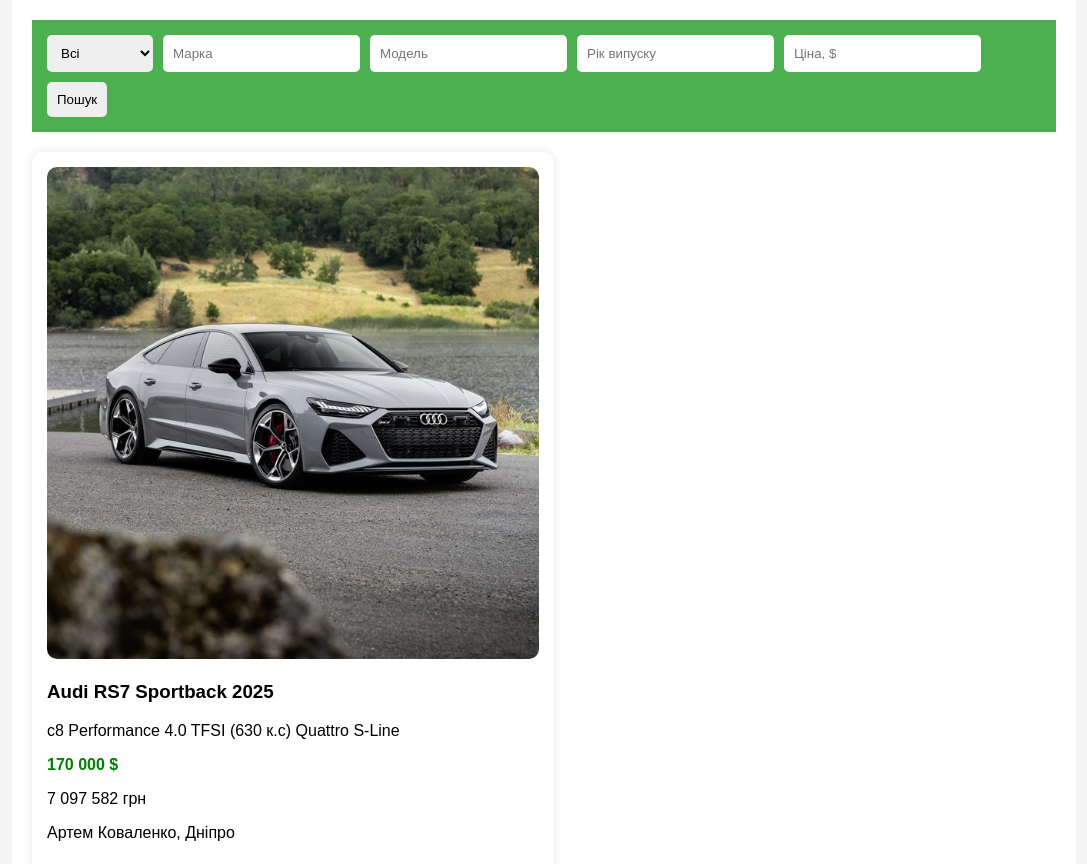
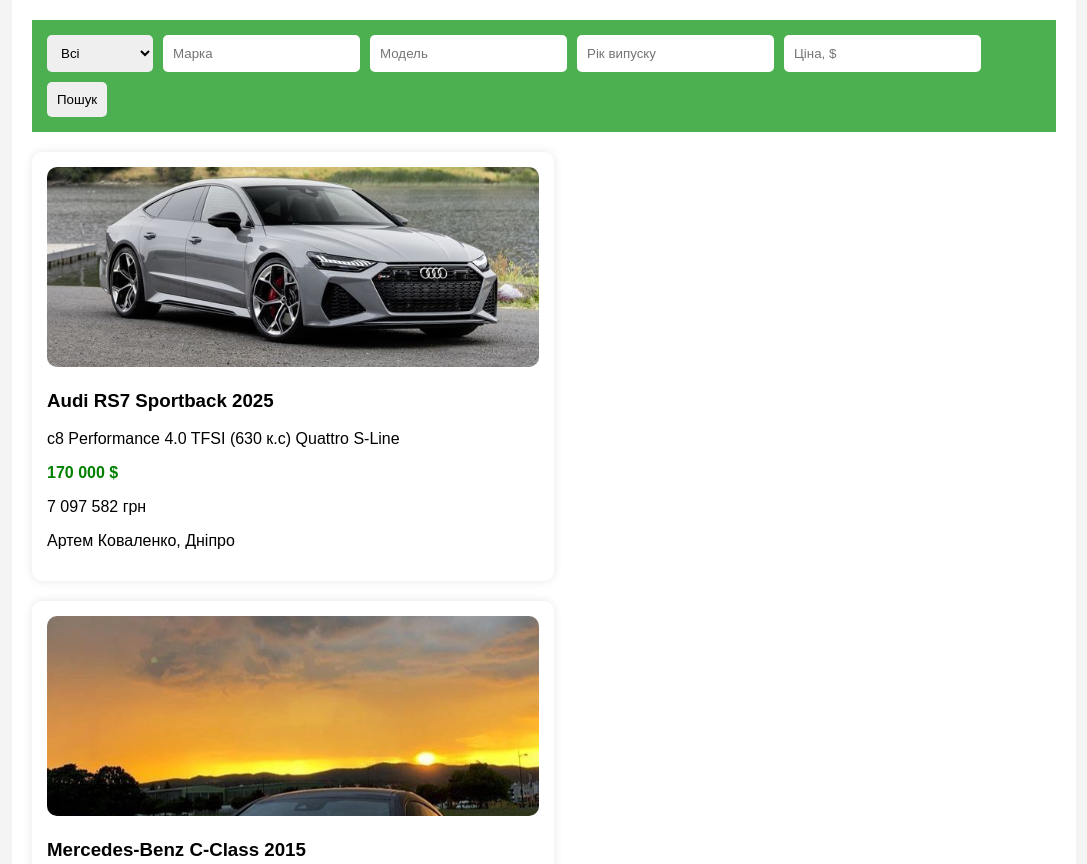
Before and after one commit to Nekit969/AutoUA, a plain HTML site: page index.html in a window 1280 px wide. Shown: the top 864 px of the page, without its empty margins (96-1183 px from the left). Drawn offline with Linux system fonts and the light colour scheme.

Commit message:
index.html

```diff
--- a/index.html
+++ b/index.html
@@ -19,7 +19,13 @@
             background: #fff; padding: 15px; border-radius: 10px;
             box-shadow: 0px 0px 10px rgba(0,0,0,0.1); width: 48%;
         }
-        .car-card img { width: 100%; border-radius: 10px; }
+       .car-card img {
+    width: 100%;
+    height: 200px;
+    object-fit: cover;
+    border-radius: 10px;
+}
+
         .price { color: green; font-weight: bold; }
         .car-card a { text-decoration: none; color: black; }
     </style>
```
